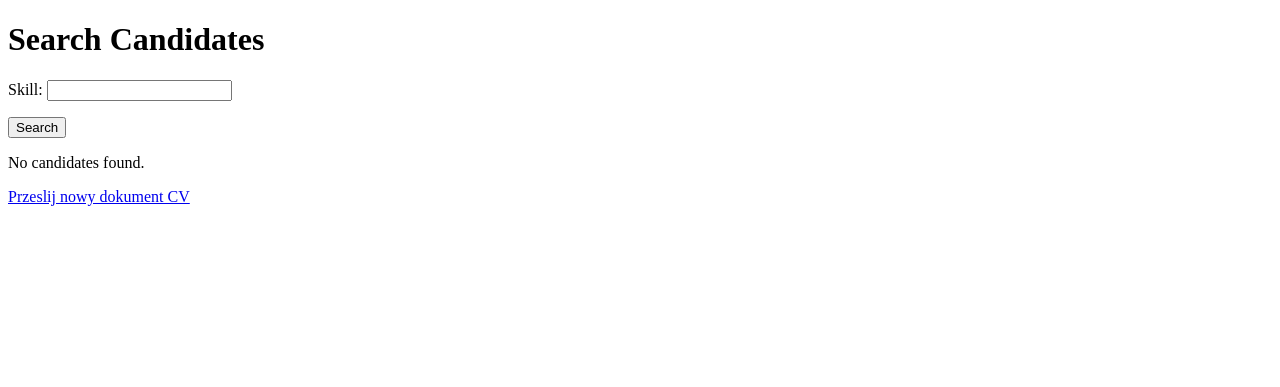
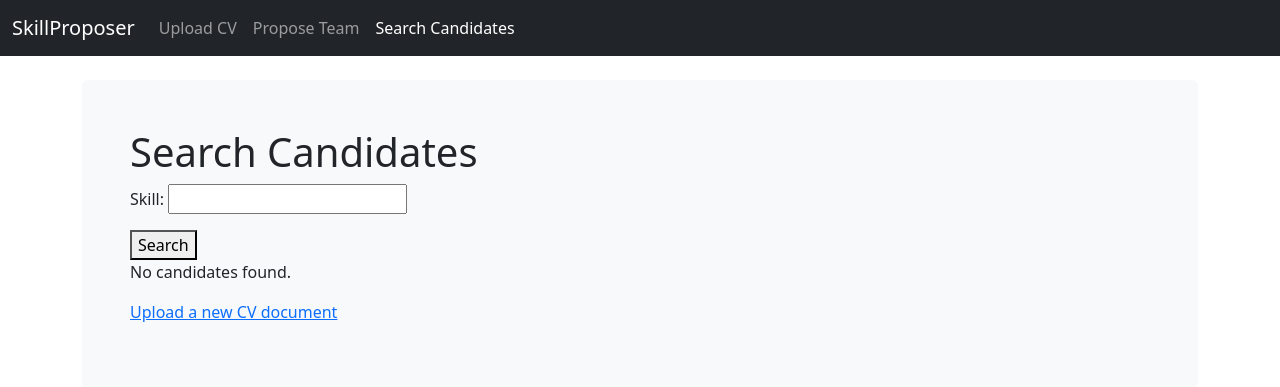
Before and after one commit to marektrzaskowski-commits/SkillProposer, a Django app: page /candidates/search/ in a window 1280 px wide. Shown: the top 387 px of the page. Run offline with Django 5.2, Linux system fonts and the light colour scheme; some libraries are stand-ins or nearby versions.

Commit message:
UI changes

```diff
--- a/candidates/templates/candidates/search.html
+++ b/candidates/templates/candidates/search.html
@@ -1,11 +1,6 @@
-<!DOCTYPE html>
-<html lang="en">
-    <head>
-        <meta charset="UTF-8">
-        <meta name="viewport" content="width=device-width, initial-scale=1.0">
-        <title>Search Candidates</title>
-    </head>
-    <body>
+{% extends "core/base.html" %}
+    {% block title %}Search Candidates - {{ block.super }}{% endblock %}
+    {% block content %}
         <h1>Search Candidates</h1>
         <form method="post">
             {% csrf_token %}
@@ -24,6 +19,5 @@
         {% endif %}
 
 
-        <p><a href="{% url 'ingestion:upload_document' %}">Przeslij nowy dokument CV</a></p>
-    </body>
-</html>
+        <p><a href="{% url 'ingestion:upload_document' %}">Upload a new CV document</a></p>
+{% endblock %}
--- a/core/templates/core/base.html
+++ b/core/templates/core/base.html
@@ -22,13 +22,13 @@
                     <div class="collapse navbar-collapse" id="navbarsExampleDefault">
                         <ul class="navbar-nav me-auto mb-2 mb-md-0">
                             <li class="nav-item">
-                                <a class="nav-link {% if request.resolver_match.url_name == 'upload_document' %}active{% endif %}" href="{% url 'ingestion:upload_document' %}">Wgraj CV</a>
+                                <a class="nav-link {% if request.resolver_match.url_name == 'upload_document' %}active{% endif %}" href="{% url 'ingestion:upload_document' %}">Upload CV</a>
                          </li>
                             <li class="nav-item">
-                                <a class="nav-link {% if request.resolver_match.url_name == 'team_composition' %}active{% endif %}" href="{% url 'candidates:team_composition' %}">Zaproponuj Zespół</a>
+                                <a class="nav-link {% if request.resolver_match.url_name == 'team_composition' %}active{% endif %}" href="{% url 'candidates:team_composition' %}">Propose Team</a>
                             </li>
                              <li class="nav-item">
-                                <a class="nav-link {% if request.resolver_match.url_name == 'search' %}active{% endif %}" href="{% url 'candidates:search' %}">Szukaj Kandydatów</a>
+                                <a class="nav-link {% if request.resolver_match.url_name == 'search' %}active{% endif %}" href="{% url 'candidates:search' %}">Search Candidates</a>
                             </li>
                         </ul>
                     </div>
--- a/ingestion/forms.py
+++ b/ingestion/forms.py
@@ -2,4 +2,4 @@ from django import forms
 from .models import Document
 
 class DocumentUploadForm(forms.Form):
-    file = forms.FileField(label='Wybierz plik do przetworzenia')
+    file = forms.FileField(label='Select a file to upload')
--- a/ingestion/templates/ingestion/upload.html
+++ b/ingestion/templates/ingestion/upload.html
@@ -1,5 +1,5 @@
 {% extends "core/base.html" %}
-    {% block title %}Wgraj CV - {{ block.super }}{% endblock %}
+    {% block title %}Upload CV - {{ block.super }}{% endblock %}
     {% block content %}
     <h1>Upload Document</h1>
     <form method="post" enctype="multipart/form-data">
```
Also changed, not shown: candidates/templates/candidates/team_composition.html (+5 -10 lines), ingestion/templates/ingestion/upload_success.html (+6 -11 lines), chroma_db/chroma.sqlite3, 2 other files.
